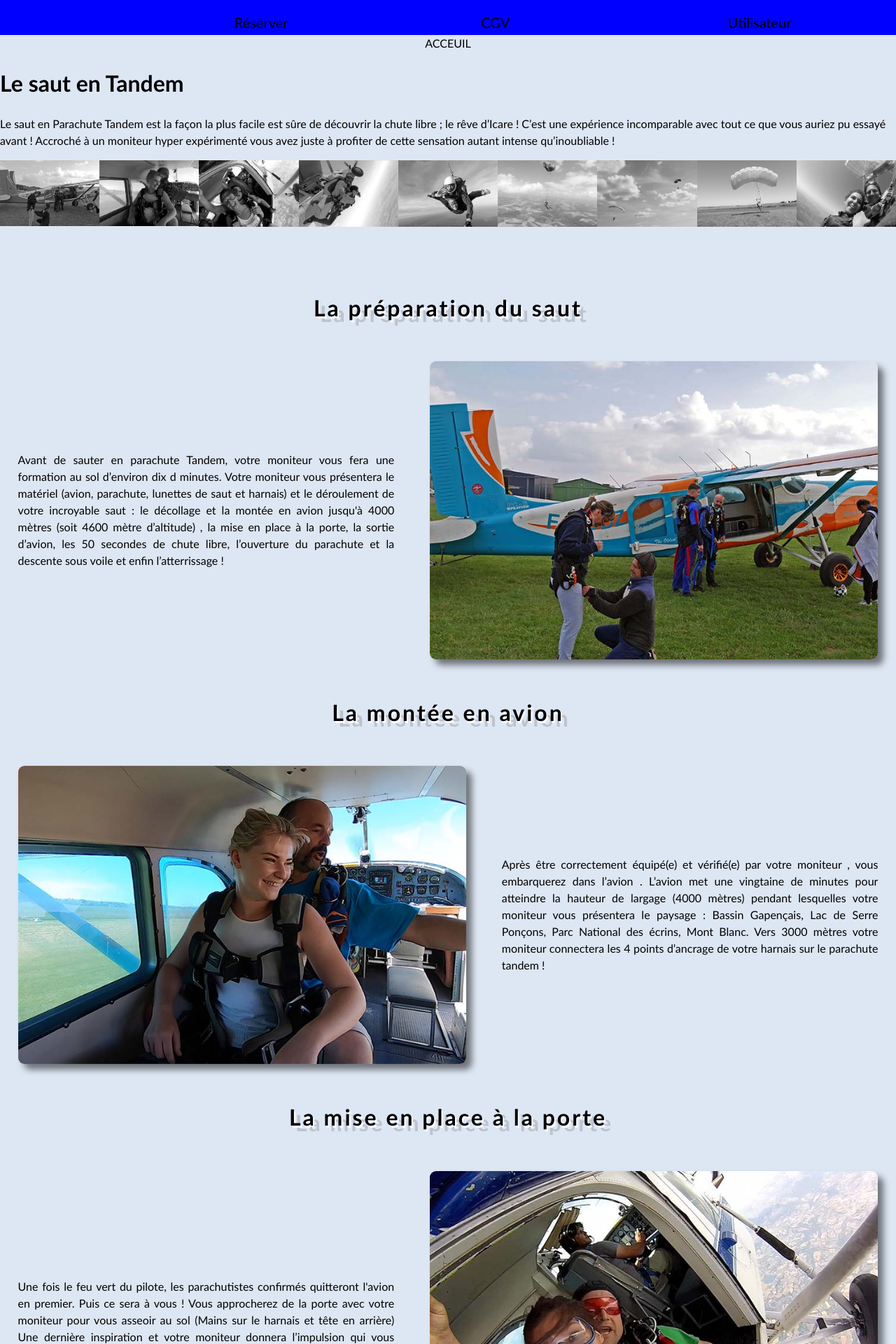
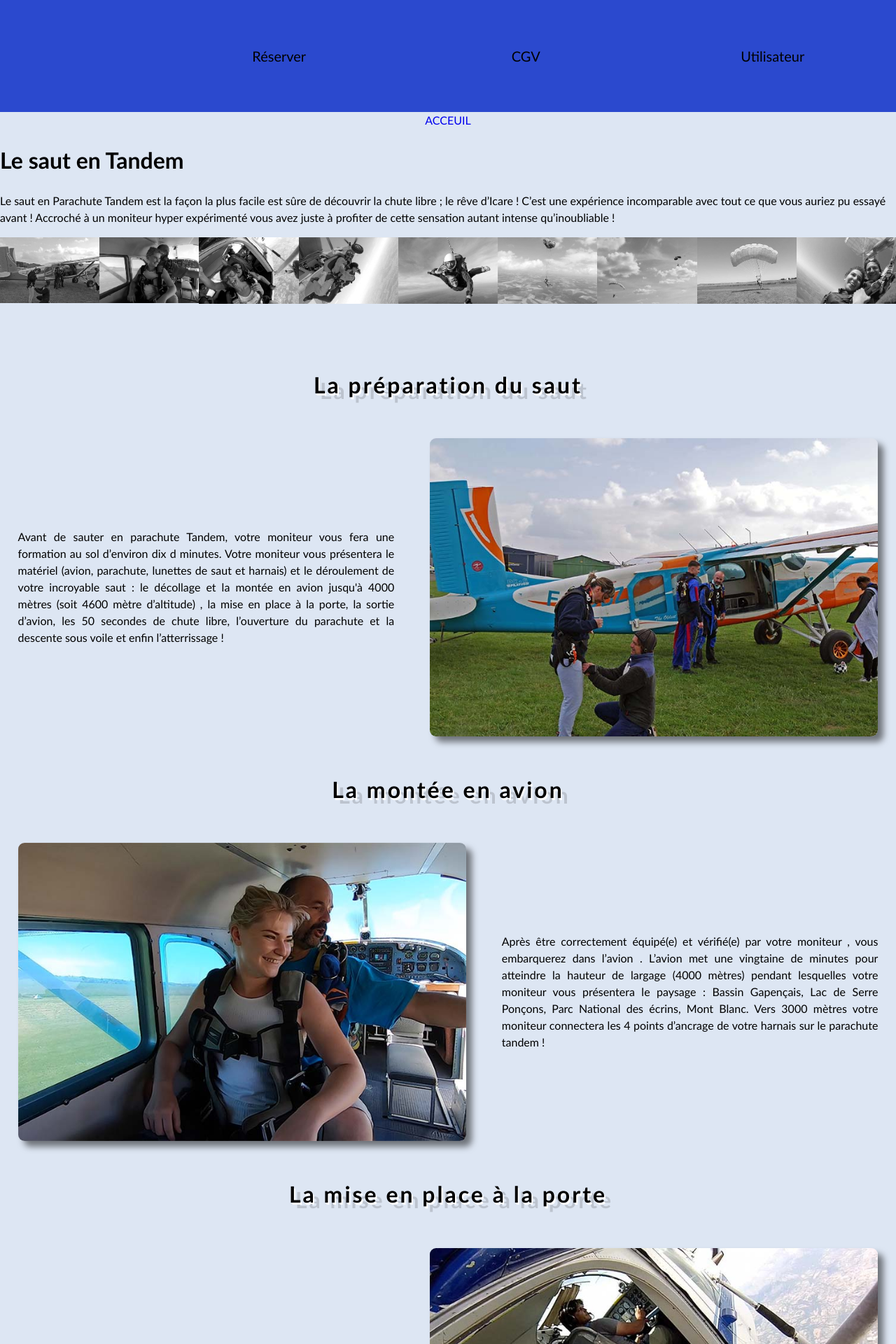
Before and after one commit to Ameliorer/XAMMM, a PHP site: page /pages/processus_de_saut.php in a window 1280 px wide. Shown: the top 1920 px of the page at 70% size. Run offline with PHP 8.4, Linux system fonts and the light colour scheme.

Commit message:
normallement ça marche

```diff
--- a/pages/processus_de_saut.php
+++ b/pages/processus_de_saut.php
@@ -10,11 +10,10 @@ include("head.php");
 <?php
 //Deuxieme balise PHP : La page
 //–––––––––––––––
-
+echo("<main>");
 $html_acceuil = "<div><a href='/~XAMMM/index.php'>ACCEUIL</a></div>";
 echo($html_acceuil);
 ?>
-
 <div id=#title>
 <h1> Le saut en Tandem</h1>
 
@@ -209,6 +208,7 @@ echo($html_acceuil);
 <p>Le moniteur filmera toute la préparation du saut, la montée en avion et le paysage, la mise en place à la porte, toute la chute libre ou vous serez  filmé en gros plan. Après l’ouverture le moniteur vous interviewera sous voile en direct live ! Puis vos dédicaces éventuelles et vos impressions une fois posé ! Le tout est filmé en HD et vous sera remis sur une clef USB !</p>
 </div>
 </div>
+</main>
 
 
 
--- a/styles/processus_saut.css
+++ b/styles/processus_saut.css
@@ -1,5 +1,5 @@
 
-body{
+main{
     background-color: rgb(221, 230, 243);
     display: flex;
     flex-direction: column;
@@ -10,7 +10,7 @@ body{
 
 }
 
-a{
+main a{
     text-decoration: none;
 }
 /* Titre */
--- a/styles/style.css
+++ b/styles/style.css
@@ -8,16 +8,17 @@ body {
     padding: 0;
 }
 
-a {
+header a {
+    text-decoration: none;
     color: black;
 }
 
 #header {
     z-index: 100;
-    width: 100%;
-    height: 50px;
+    width: 100vw;
+    height: 20vh;
     margin: 0;
-    background-color: blue;
+    background-color: rgb(43, 73, 206);
     display: flex;
     position: relative;
 }
@@ -25,15 +26,23 @@ a {
 #headerMenusWrapper {
     position: absolute;
     width: 100%;
+    height: inherit;
     display: flex;
     flex-direction: row;
     justify-content: space-around;
+    align-items: center;
     padding: 0;
+    margin: 0;
+    font-family: "Trebuchet MS", Verdana, sans-serif;
 }
 
 .headerMenu {
+    display: flex;
+    flex-direction: column;
+    align-items: center;
     margin: 0;
     padding: 1px;
+    height: 15%;
     width:10%;
 }
 
@@ -42,11 +51,27 @@ a {
 }
 
 .headerMenuList{
-    background-color: red;
-    display: block;
+    line-height: 1.5;
+    background-color: rgb(98, 124, 174);
+    display: flex;
+    flex-direction: column;
     list-style: none;
-    margin: 5px;
-    padding: 1px;
+    margin: 0;
+    padding: 10%;
+    font-size: 16px;
+    display: flex;
+    flex-direction: column;
+    align-content: stretch;
+    align-items: center;
+    width: fit-content;
+}
+
+.headerMenuList li {
+    width: fit-content;
+}
+
+.headerMenuList li a {
+    width: fit-content;
 }
 
 .hidden {
```
